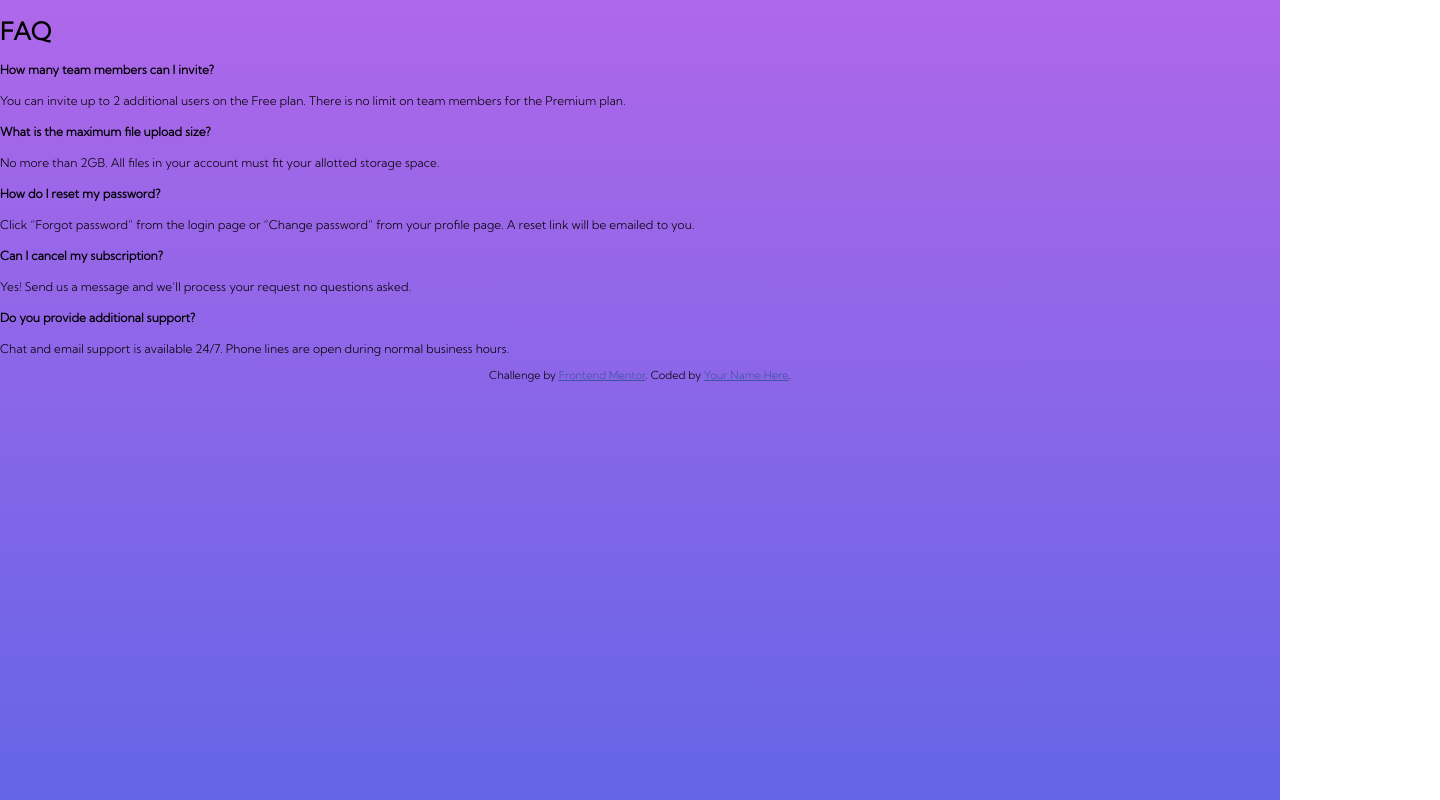
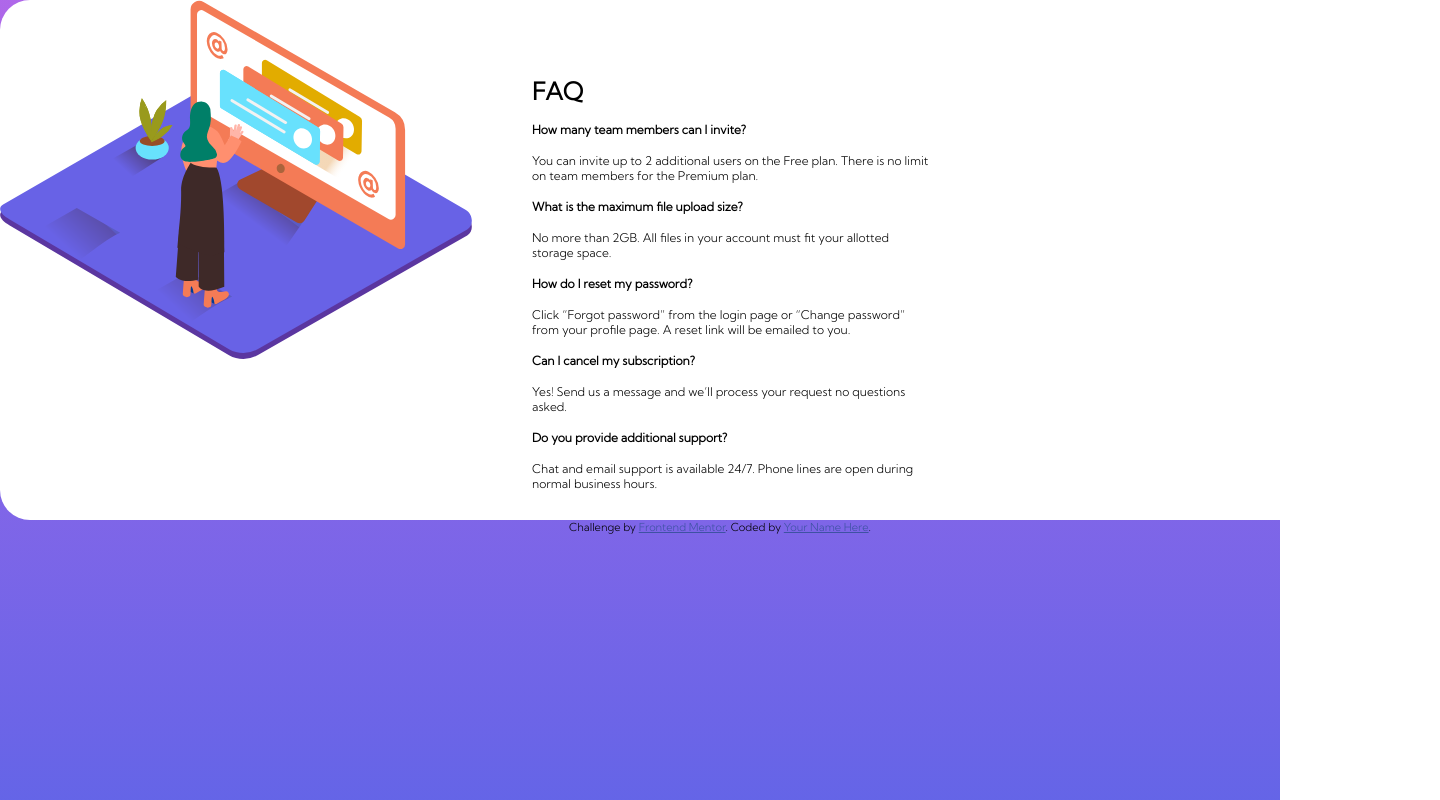
Before and after one commit to jessicacfsb/faq-accordion-card-main, a plain HTML site: page index.html in a window 1280 px wide. Shown: the whole page, 1440 px wide, since content can reach past the window. Drawn offline with Linux system fonts and the light colour scheme.

Commit message:
alteração-03

```diff
--- a/index.html
+++ b/index.html
@@ -14,13 +14,15 @@
 
 </head>
 <body>
-  <div class="img-container">
+  <div class="container-all">
 
+    <div id="img-container">
+      <img src="images/illustration-woman-online-desktop.svg">
     </div>
 
-  <div class="container">
+    <div class="container-txt">
 
-    <div class="faq">
+      <div id="faq">
         <h1>FAQ</h1>
       </div>
 
@@ -64,8 +66,9 @@
 
             <p>Chat and email support is available 24/7. Phone lines are open during normal business hours.</p>
         </div>
+    </div>
+  </div>
 
-  </div>
   <div class="attribution">
     Challenge by <a href="https://www.frontendmentor.io?ref=challenge" target="_blank">Frontend Mentor</a>.
     Coded by <a href="#">Your Name Here</a>.
--- a/style.css
+++ b/style.css
@@ -3,8 +3,39 @@ body{
 	padding: 0px;
 	font-family: 'Kumbh Sans';
 	font-size: 12px;
+	width: 1440px;
 	background: linear-gradient(to bottom, hsl(273, 75%, 66%), hsl(240, 73%, 65%));
 	background-attachment: fixed;
 }
+
+.container-all{
+	background-color: hsl(0, 0%, 100%);
+	display: flex;
+	flex-direction: row;
+	align-content: center;
+	border-radius: 30px;
+}
+
+.img-container{
+	display: block;
+	justify-content: center;
+
+	height: 400px;
+
+	overflow: hidden;
+
+
+
+
+/*float: left; overflow: hidden;*/
+
+}
+.container-txt{
+	padding: 60px;
+	width: 400px;
+	height: 400px;
+}
+
+
 .attribution { font-size: 11px; text-align: center; }
 .attribution a { color: hsl(228, 45%, 44%); }
```
Also changed, not shown: images/bg-pattern-mobile.svg (deleted), images/illustration-woman-online-mobile.svg (deleted), 1 other file. Lines whose indentation alone changed are shown as unchanged.
